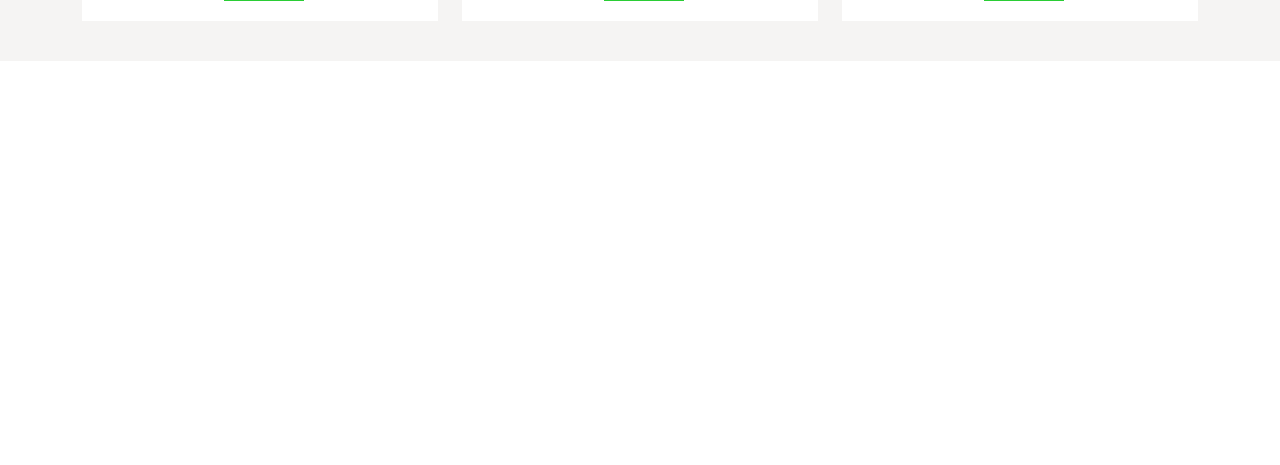
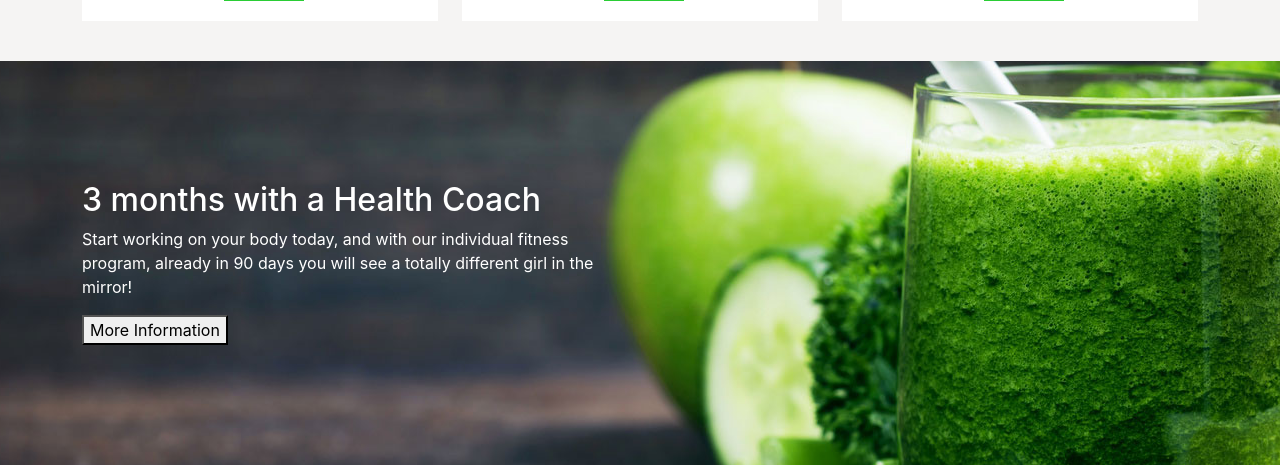
Before and after one commit to rifatjahan823/heath-coach, a React (Create React App) app: page / in a window 1280 px wide. Shown: the part 1892-2357 px from the top of the page. Before the commit the page ends 1953 px from the top, so only its background shows below. Built offline with nearby package versions, Linux system fonts and the light colour scheme; no server answers.

Commit message:
add info page of home

```diff
--- a/src/App.js
+++ b/src/App.js
@@ -11,6 +11,7 @@ import NotFound from './Components/Pages/NotFound/NotFound';
 
 import CheckOut from './Components/Pages/CheckOut/CheckOut';
 import RequireAuth from './Components/RequireAuth/RequireAuth';
+import Footer from './Components/Pages/Shared/Footer/Footer';
 
 function App() {
   return (
@@ -29,6 +30,7 @@ function App() {
           <Route path="/register" element={<Register></Register>} />
           <Route path="*" element={<NotFound></NotFound>} />
       </Routes>
+      <Footer></Footer>
     </div>
   );
 }
--- a/src/Components/Pages/Home/Home/Home.js
+++ b/src/Components/Pages/Home/Home/Home.js
@@ -1,6 +1,7 @@
 import React from 'react';
 import AboutService from '../AboutService/AboutService';
 import Banner from '../Banner/Banner';
+import Info from '../Info/Info';
 import Services from '../Services/Services';
 
 const Home = () => {
@@ -9,6 +10,7 @@ const Home = () => {
             <Banner></Banner>
             <AboutService></AboutService>
             <Services></Services>
+            <Info></Info>
         </div>
     );
 };
--- /dev/null
+++ b/src/Components/Pages/Home/Info/Info.js
@@ -0,0 +1,21 @@
+import React from 'react';
+import infoblockbg from '../../../../Image/info-block-bg-.jpg'
+const Info = () => {
+    return (
+        <div className='info'style={{backgroundImage: `url(${infoblockbg})`, backgroundRepeat: "no-repeat",
+        backgroundAttachment: 'fixed',
+        padding:"120px 0",
+        backgroundPosition:"center",
+       }}>
+         <div className='container '>
+         <div className='text-white w-50'>
+         <h2>3 months with a Health Coach</h2>
+          <p>Start working on your body today, and with our individual fitness program, already in 90 days you will see a totally different girl in the mirror!</p>
+          <button>More Information</button>
+         </div>
+         </div>
+        </div>
+    );
+};
+
+export default Info;
--- a/src/Components/Pages/Login/Login/Login.js
+++ b/src/Components/Pages/Login/Login/Login.js
@@ -73,7 +73,7 @@ if (sending) {
         </Form>
         <p>New to here? <Link to="/register" className="text-danger pe-auto text-decoration-none">Please Registre</Link></p>
 
-        <p>Forget Password? <Link to="" className="text-danger pe-auto text-decoration-none"   onClick={async () => {
+        <p>Forget Password? <Link to="" className="text-danger pe-auto text-decoration-none" onClick={async () => {
         if(email){
             await sendPasswordResetEmail(email);
             toast('Sent email');
--- a/src/Components/Pages/Login/SocialLogin/SocialLogin.js
+++ b/src/Components/Pages/Login/SocialLogin/SocialLogin.js
@@ -20,7 +20,7 @@ const SocialLogin = () => {
       }
 
       if(user ){
-        navigate ('/home')
+        navigate ('/')
       }
     return (
         <div>
--- a/src/Components/Pages/Shared/Header/Header.js
+++ b/src/Components/Pages/Shared/Header/Header.js
@@ -29,7 +29,8 @@ const Header = () => {
             <Nav>
             {
                user?
-             <button onClick={signout}>Sign Out</button>
+               <Nav.Link ><button onClick={signout}>Sign Out</button></Nav.Link>
+
               :
               <Nav.Link as={Link} to="/login">Login</Nav.Link>
             }
```
Also changed, not shown: src/Image/info-block-bg-.jpg (added).
